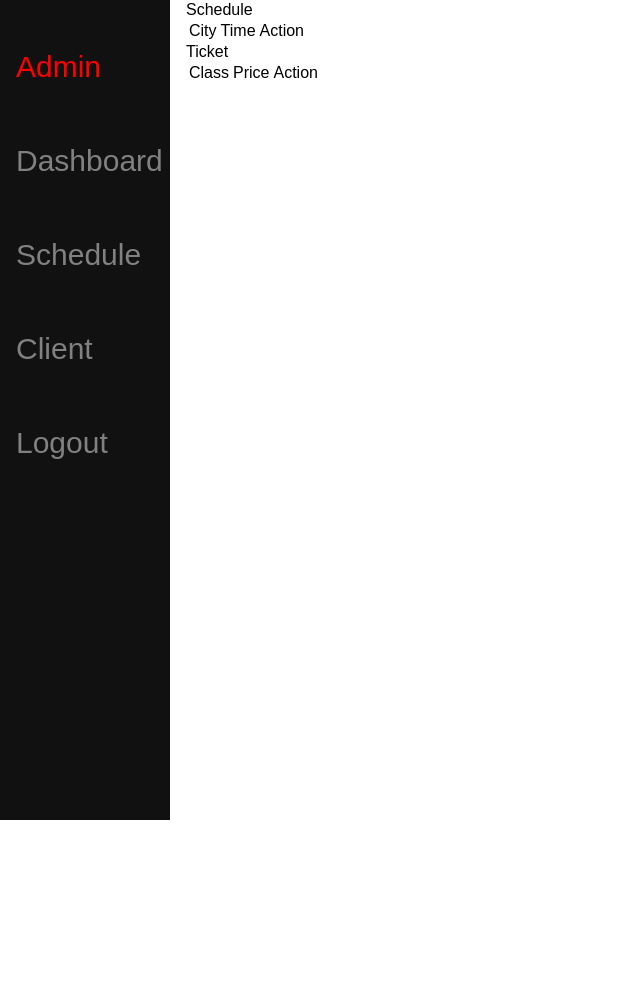
After one commit to PappaIkan/tiket_online, a PHP site: page /schedule.php in a window 1280 px wide. The commit adds this page. Shown: the whole page, without its empty margins (0-640 px from the left). Run offline with PHP 8.4, Linux system fonts and the light colour scheme; data that the repository does not hold is empty.

Commit message:
Update Admin

```diff
--- /dev/null
+++ b/schedule.php
@@ -0,0 +1,108 @@
+<?php
+    require_once 'connection.php';
+
+    $jadwal_result = mysqli_query($conn,"SELECT * FROM jadwal");
+    $ticket_result = mysqli_query($conn,"SELECT * FROM type_ticket");
+?>
+<!DOCTYPE html>
+<html lang="en">
+<head>
+    <meta charset="UTF-8">
+    <meta name="viewport" content="width=device-width, initial-scale=1.0">
+    <title>Admin</title>
+    <style>
+        body{
+            margin: 0;
+            padding: 0;
+            font-family:Arial, Helvetica, sans-serif;
+        }
+        .sidenav{
+            height: 100%;
+            width: 170px;
+            position: fixed; /* Fixed Sidebar (stay in place on scroll) */
+            z-index: 1; /* Stay on top */
+            top: 0; /* Stay at the top */
+            left: 0;
+            background-color: #111; /* Black */
+            overflow-x: hidden; /* Disable horizontal scroll */
+            padding-top: 20px;
+        }
+        .sidenav a{
+            padding: 30px 8px 30px 16px;
+            text-decoration: none;
+            font-size: 30px;
+            color: #818181;
+            display: block;
+        }
+        .title{
+            padding: 30px 8px 30px 16px;
+            font-size: 30px;
+            display: block;
+            color: red;
+        }
+        .sidenav a:hover{
+            color: #f1f1f1;
+        }
+        .main {
+            margin-left: 160px;
+            padding: 0px 10px;
+        }
+        @media screen and (max-height:450px) {
+            .sidenav {padding-top: 450px;}
+            .sidenav a {font-size: 18px;}
+        }
+        .container{
+            margin-left: 170px;
+            padding: 1px 16px;
+            height: 1000px;
+        }
+    </style>
+</head>
+<body>
+    <div class="sidenav">
+        <div class="title">Admin</div>
+        <a href="admin.php">Dashboard</a>
+        <a href="schedule.php">Schedule</a>
+        <a href="client.php">Client</a>
+        <a href="logout.php">Logout</a>
+    </div>
+    <div class="container">
+        <div class="">Schedule</div>
+        <table>
+            <tr>
+                <td>City</td>
+                <td>Time</td>
+                <td>Action</td>
+            </tr>
+            <?php while($row = mysqli_fetch_array($jadwal_result)){
+            ?>
+            <tr>
+                <td><?= $row['city']; ?></td>
+                <td><?= $row['jam_keberangkatan']; ?></td>
+                <td><a href="edit.php?id=<?=$row['id'];?>">Edit</a> <a href="delete.php?id=<?=$row['id'];?>">delete</a></td>
+            </tr>
+            <?php
+            }
+        ?>
+        </table>
+        <div>Ticket</div>
+        <table>
+            <tr>
+                <td>Class</td>
+                <td>Price</td>
+                <td>Action</td>
+            </tr>
+            <?php while($row = mysqli_fetch_array($ticket_result)){
+            ?>
+            <tr>
+                <td><?= $row['class']; ?></td>
+                <td>Rp. <?= $row['price']; ?></td>
+                <td><a href="edit.php?id=<?=$row['id'];?>">Edit</a> <a href="delete.php?id=<?=$row['id'];?>">delete</a></td>
+            </tr>
+            <?php
+            }
+        ?>
+        </table>
+    </div>
+</body>
+</html>
```
Also changed, not shown: admin.php (+117 -10 lines), client.php (added, +92 -0 lines).
